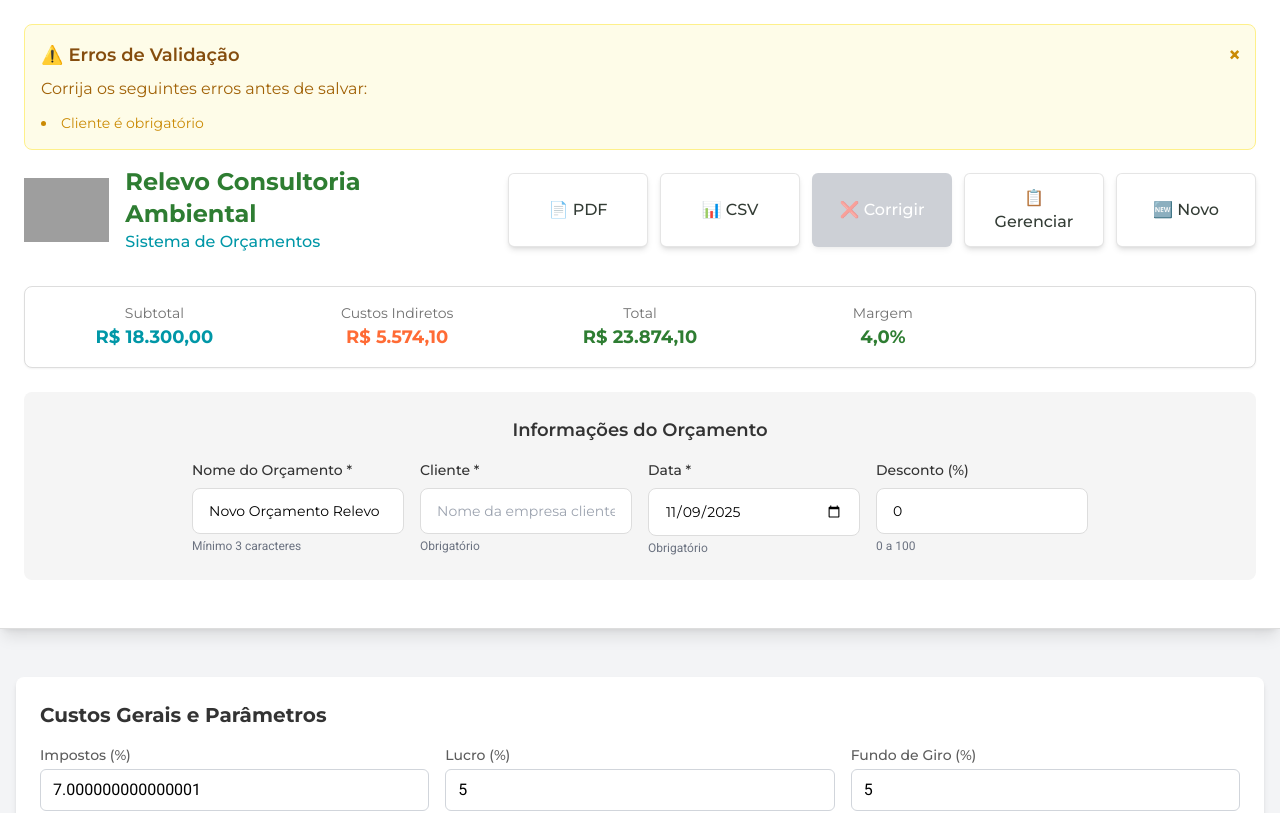
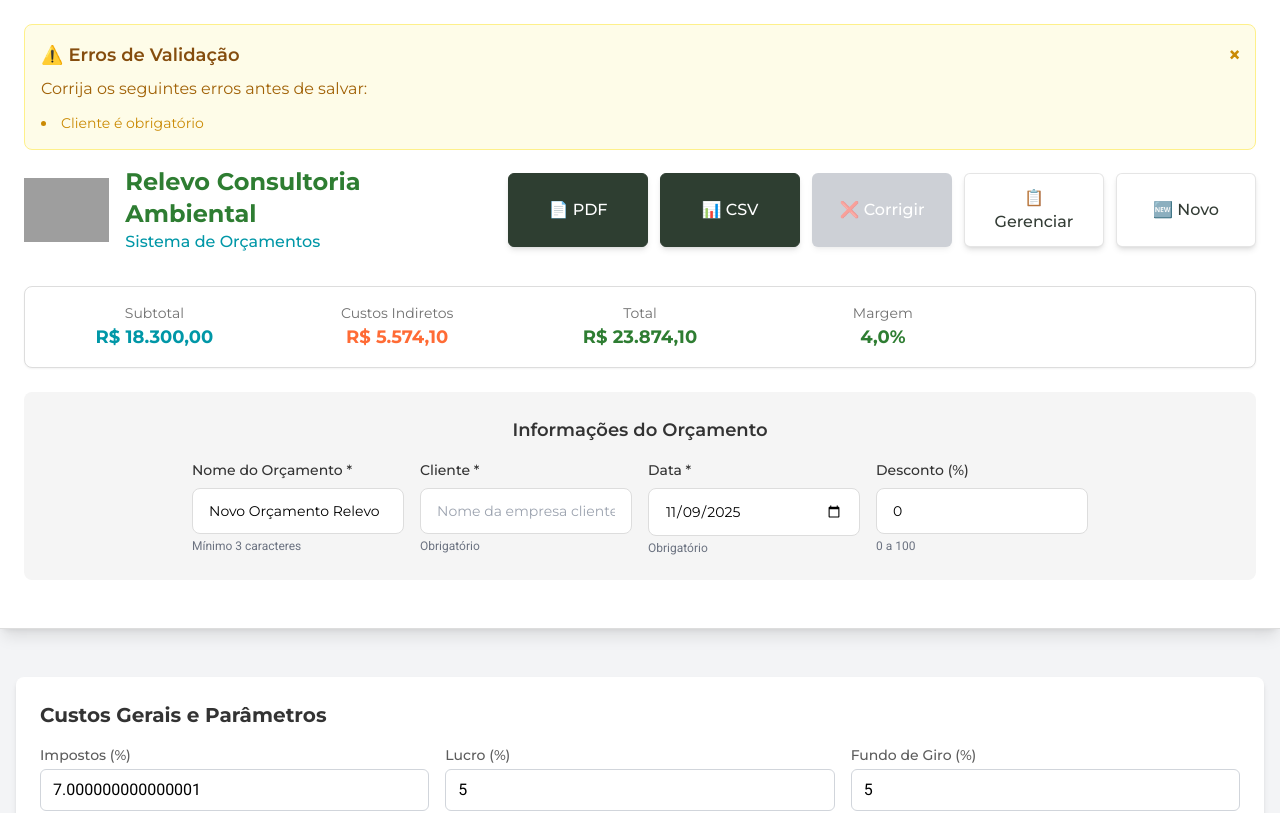
Before and after one commit to RelevoAmbiental/orcamento-relevo, a React (Vite) app: page / in a window 1280 px wide. Shown: the top 813 px of the page. Built offline with nearby package versions, Linux system fonts and the light colour scheme; grey boxes are pictures that could not be loaded.

Commit message:
Update ExportadorOrcamento.jsx

```diff
--- a/src/components/ExportadorOrcamento.jsx
+++ b/src/components/ExportadorOrcamento.jsx
@@ -40,15 +40,16 @@ const ExportadorOrcamento = () => {
 
 return (
   <div className="flex flex-col sm:flex-row gap-3">
+    {/* PDF - Ação secundária (Verde escuro) */}
     <button
       onClick={handleExportarPDF}
       disabled={exportando || carregando}
-        className="px-6 py-3 text-[#333C35] bg-white border border-[rgba(0,0,0,0.1)] rounded-md hover:bg-[#F8F9F8] focus:outline-none focus:ring-2 focus:ring-[#2EAD60] focus:ring-offset-2 font-medium transition-all duration-200 shadow-md flex items-center justify-center gap-2 min-w-[140px] font-sans text-base disabled:opacity-50 disabled:cursor-not-allowed"
+      className="px-6 py-3 text-white bg-[#2E3E31] border border-[#2E3E31] rounded-md hover:bg-[#3CC373] focus:outline-none focus:ring-2 focus:ring-[#2EAD60] focus:ring-offset-2 font-medium transition-all duration-200 shadow-md flex items-center justify-center gap-2 min-w-[140px] font-sans text-base disabled:opacity-50 disabled:cursor-not-allowed"
       title="Exportar para PDF (formato de impressão)"
     >
       {exportando ? (
         <>
-            <div className="animate-spin rounded-full h-4 w-4 border-b-2 border-[#333C35]"></div>
+          <div className="animate-spin rounded-full h-4 w-4 border-b-2 border-white"></div>
           Gerando...
         </>
       ) : (
@@ -58,15 +59,16 @@ const ExportadorOrcamento = () => {
       )}
     </button>
 
+    {/* CSV - Ação secundária (Verde escuro) */}
     <button
       onClick={handleExportarCSV}
       disabled={exportando || carregando}
-        className="px-6 py-3 text-[#333C35] bg-white border border-[rgba(0,0,0,0.1)] rounded-md hover:bg-[#F8F9F8] focus:outline-none focus:ring-2 focus:ring-[#2EAD60] focus:ring-offset-2 font-medium transition-all duration-200 shadow-md flex items-center justify-center gap-2 min-w-[140px] font-sans text-base disabled:opacity-50 disabled:cursor-not-allowed"
+      className="px-6 py-3 text-white bg-[#2E3E31] border border-[#2E3E31] rounded-md hover:bg-[#3CC373] focus:outline-none focus:ring-2 focus:ring-[#2EAD60] focus:ring-offset-2 font-medium transition-all duration-200 shadow-md flex items-center justify-center gap-2 min-w-[140px] font-sans text-base disabled:opacity-50 disabled:cursor-not-allowed"
       title="Exportar para CSV (Excel/Planilhas)"
     >
       {exportando ? (
         <>
-            <div className="animate-spin rounded-full h-4 w-4 border-b-2 border-[#333C35]"></div>
+          <div className="animate-spin rounded-full h-4 w-4 border-b-2 border-white"></div>
           Gerando...
         </>
       ) : (
```
Lines whose indentation alone changed are shown as unchanged.
